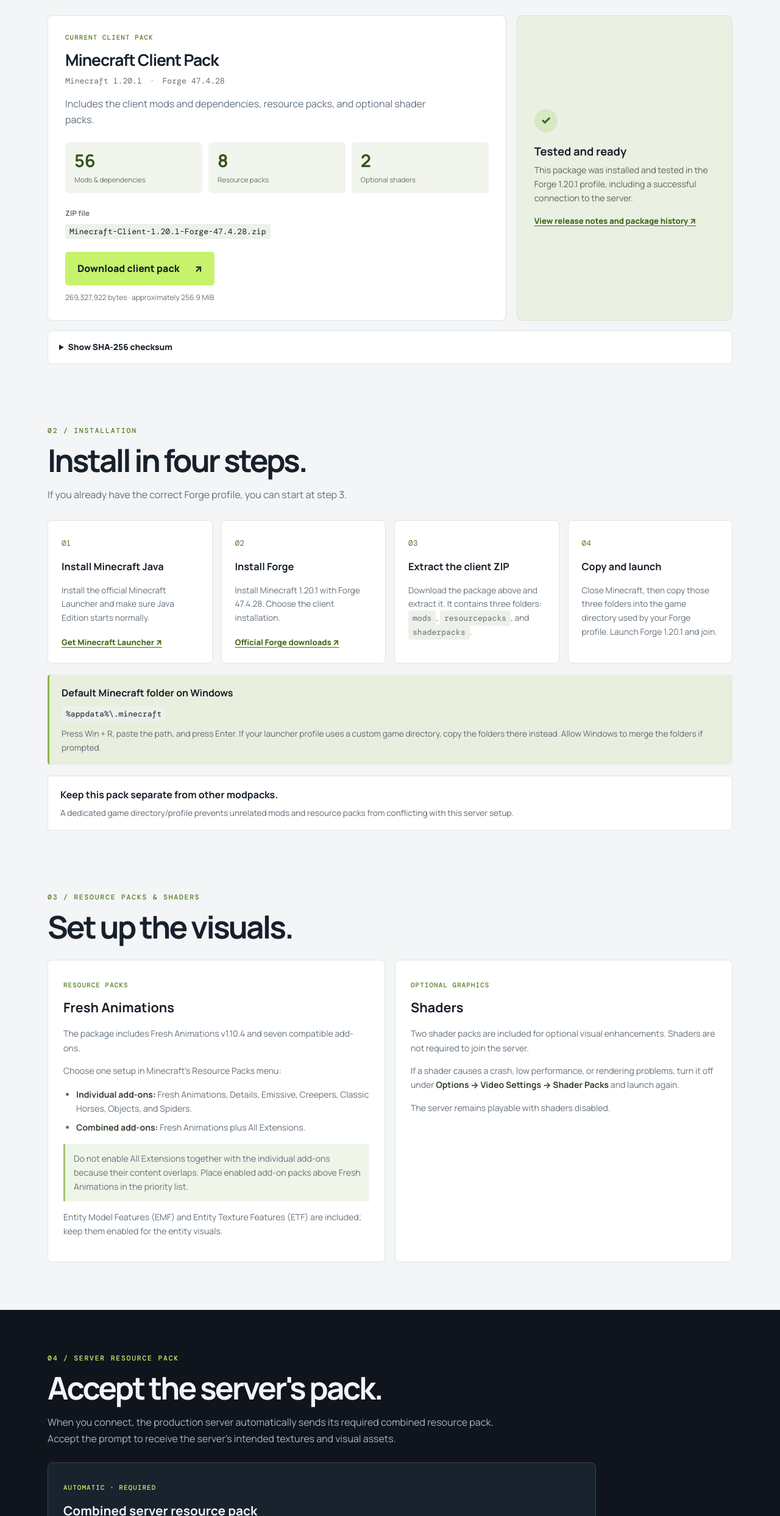
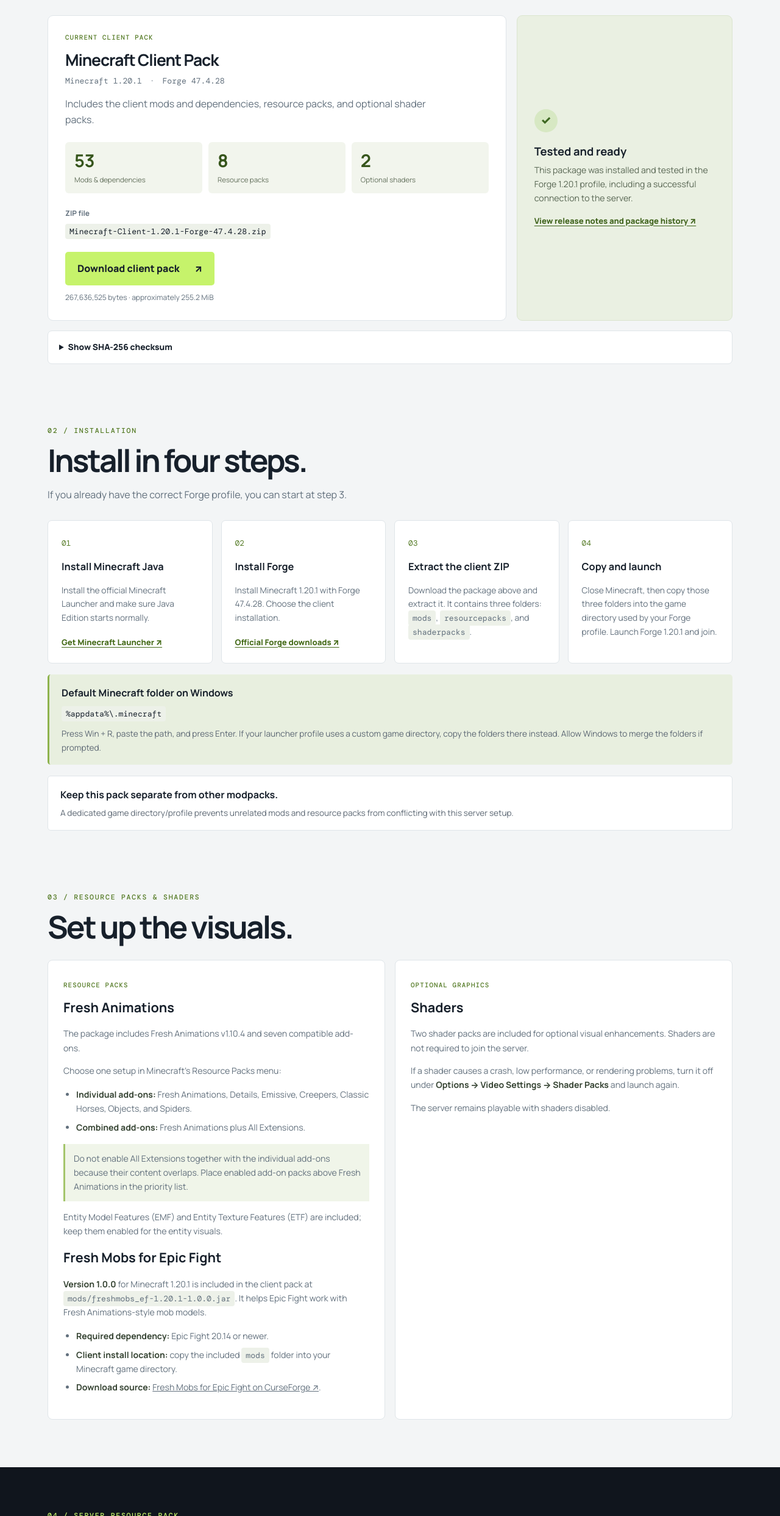
Before and after one commit to hunterbloxham5-star/MC-server, a plain HTML site: page index.html in a window 1280 px wide. Shown: the part 1045-3531 px from the top of the page at 61% size. Drawn offline with nearby package versions, Linux system fonts and the light colour scheme.

Commit message:
Update player site for Fresh Mobs client pack

```diff
--- a/index.html
+++ b/index.html
@@ -49,13 +49,13 @@
       <p class="pack-version">Minecraft 1.20.1 <span>·</span> Forge 47.4.28</p>
       <p>Includes the client mods and dependencies, resource packs, and optional shader packs.</p>
       <div class="pack-stats" aria-label="Package contents">
-        <div><strong>56</strong><span>Mods &amp; dependencies</span></div>
+        <div><strong>53</strong><span>Mods &amp; dependencies</span></div>
         <div><strong>8</strong><span>Resource packs</span></div>
         <div><strong>2</strong><span>Optional shaders</span></div>
       </div>
       <p class="file-name"><span>ZIP file</span><code>Minecraft-Client-1.20.1-Forge-47.4.28.zip</code></p>
       <a class="primary download" href="https://github.com/hunterbloxham5-star/MC-server/releases/download/client-pack-1.20.1-forge-47.4.28/Minecraft-Client-1.20.1-Forge-47.4.28.zip">Download client pack <span aria-hidden="true">↗</span></a>
-      <p class="download-note">269,327,922 bytes · approximately 256.9 MiB</p>
+      <p class="download-note">267,636,525 bytes · approximately 255.2 MiB</p>
     </div>
     <aside class="pack-side">
       <div class="side-mark" aria-hidden="true">✓</div>
@@ -67,7 +67,7 @@
   <details class="checksum">
     <summary>Show SHA-256 checksum</summary>
     <p>Use this value to verify that your downloaded ZIP matches the published package.</p>
-    <code class="hash">c9dc6c7d191798281ce760aec79706e4e3f247cbdd288753d3a7596da1ad8fb8</code>
+    <code class="hash">d72e537f9b0ea1d398d9ec386fef7f7b54d7fd53d999e69939288b99c8a9e118</code>
   </details>
 </section>
 
@@ -100,6 +100,13 @@
       </ul>
       <p class="callout">Do not enable All Extensions together with the individual add-ons because their content overlaps. Place enabled add-on packs above Fresh Animations in the priority list.</p>
       <p>Entity Model Features (EMF) and Entity Texture Features (ETF) are included; keep them enabled for the entity visuals.</p>
+      <h3>Fresh Mobs for Epic Fight</h3>
+      <p><strong>Version 1.0.0</strong> for Minecraft 1.20.1 is included in the client pack at <code>mods/freshmobs_ef-1.20.1-1.0.0.jar</code>. It helps Epic Fight work with Fresh Animations-style mob models.</p>
+      <ul>
+        <li><strong>Required dependency:</strong> Epic Fight 20.14 or newer.</li>
+        <li><strong>Client install location:</strong> copy the included <code>mods</code> folder into your Minecraft game directory.</li>
+        <li><strong>Download source:</strong> <a href="https://www.curseforge.com/minecraft/mc-mods/fresh-mobs-for-epic-fight" target="_blank" rel="noopener noreferrer">Fresh Mobs for Epic Fight on CurseForge ↗</a>.</li>
+      </ul>
     </article>
     <article>
       <span class="visual-label">OPTIONAL GRAPHICS</span>
```
